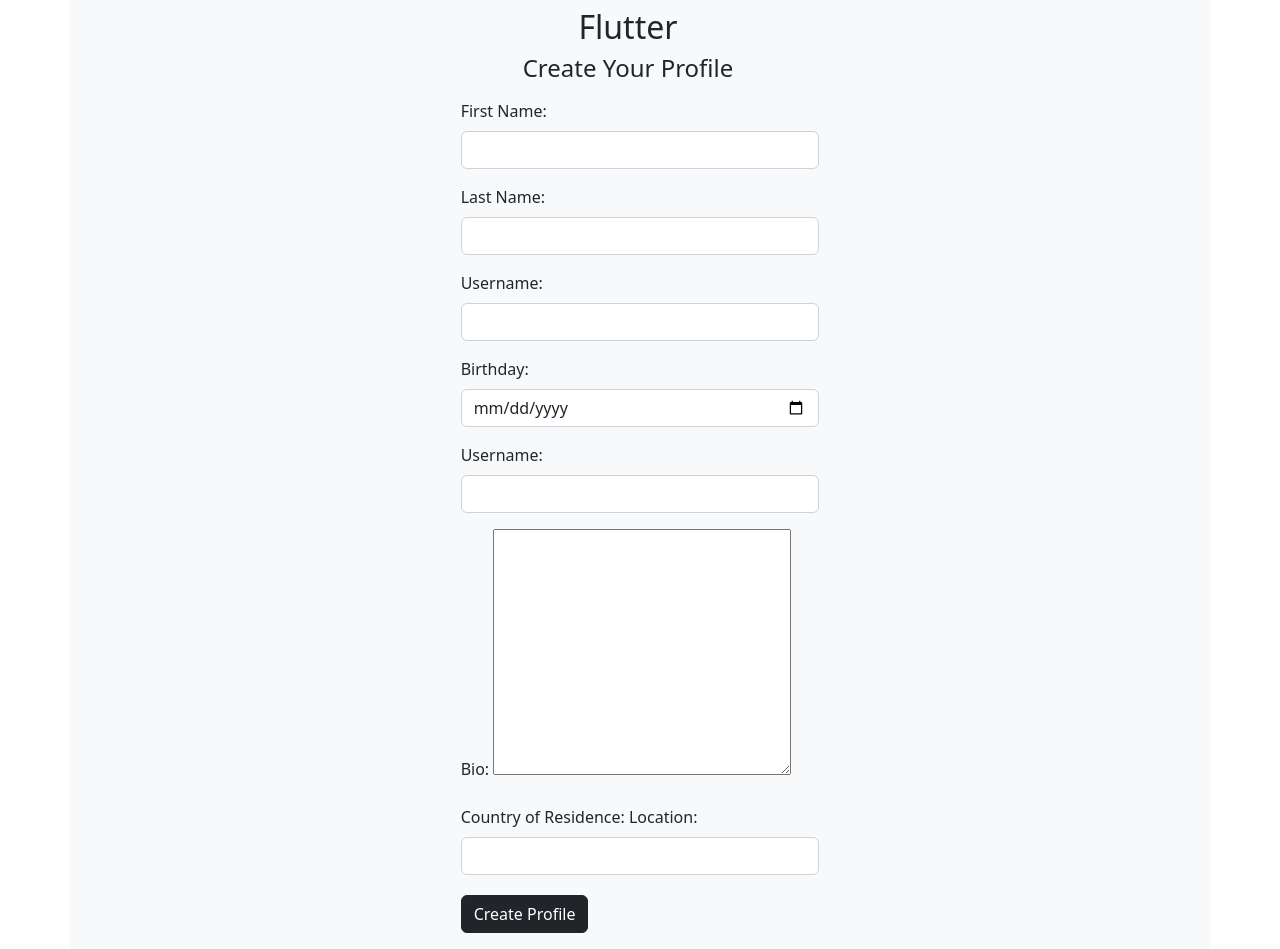
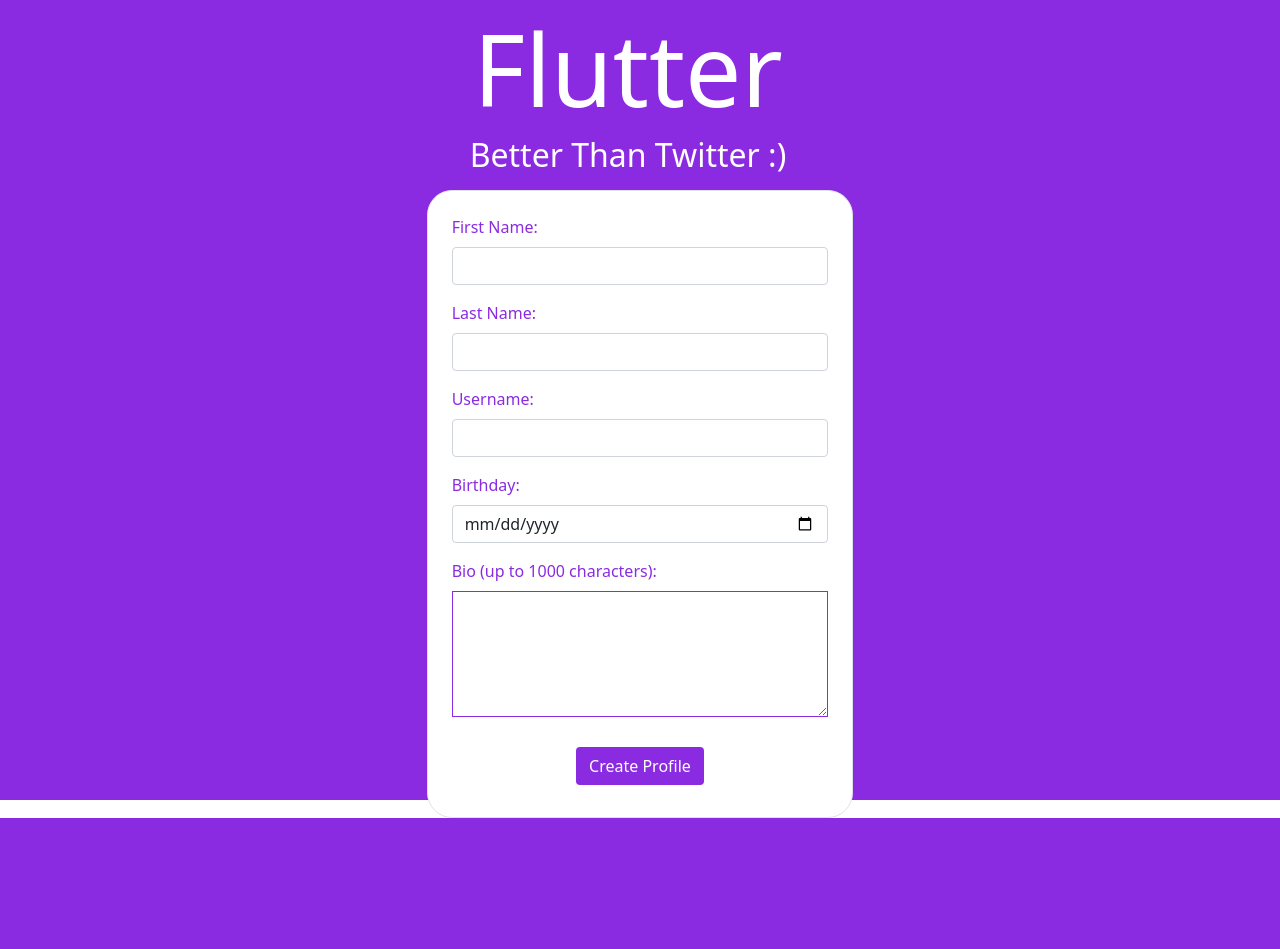
Before and after one commit to cxgraham/group-flutter, a Flask app: page /createprofile in a window 1280 px wide. After the commit the page ends 818 px from the top, so only its background shows below. Run offline with Flask 2, Linux system fonts and the light colour scheme; some libraries are stand-ins or nearby versions.

Commit message:
profiles (create, show, edit) work, likes table changed in db model

```diff
--- a/flask_app/config/mysqlconnection.py
+++ b/flask_app/config/mysqlconnection.py
@@ -6,7 +6,7 @@ class MySQLConnection:
     # change the user and password as needed
         connection = pymysql.connect(host = 'localhost',
                                     user = 'root',
-                                    password = '',
+                                    password = 'root',
                                     db = db,
                                     charset = 'utf8mb4',
                                     cursorclass = pymysql.cursors.DictCursor,
--- a/flask_app/controllers/login_register.py
+++ b/flask_app/controllers/login_register.py
@@ -47,13 +47,12 @@ def process():
 def profile():
     return render_template ('createprofile.html')
 
-@app.route('/createprofile', methods = ['post']) #profile creation method
-def createprofile():
+@app.route('/createnewprofile', methods = ['post']) #profile creation method
+def createnewprofile():
     if not Profile.validate(request.form):
         return redirect ('/createprofile')
     data = Profile.parsed_data(request.form)
     newprofile = Profile.new_profile(data)
-    flash("Congrats! Get started by adding items. Then when you have a few begin making your outfit sets.", "congrats")
     return redirect ('/homepage') #direct to main page, need to add user id to the url
 
 @app.route('/myprofile') #page for user to see their profile
@@ -63,6 +62,7 @@ def myprofile():
         return redirect ('/') #userinfor can be changed to profile info if you want
     data = {'user_id' : session['user_id']}
     userinfo = Profile.get_profile_by_id(data)
+    print("@@@@@@@@@@", userinfo)
     return render_template ('myprofile.html', userinfo =userinfo)
 
 @app.route('/editprofile') #edit profile page
--- a/flask_app/models/profile.py
+++ b/flask_app/models/profile.py
@@ -3,24 +3,23 @@ from flask_app import app
 from flask_app.config.mysqlconnection import connectToMySQL
 from datetime import date
 
-db = 'flutter_schema' #temporary database name for now, actual name TBD
+db = 'flutter_schema' #official database name
 
 class Profile:
     def __init__(self, data):
         self.id = data['id']
-        self.username = data['username'] #added username for profile and queries, which data ultimately goes to profile and user TBD
         self.first_name = data['first_name']
         self.last_name = data['last_name']
+        self.username = data['username']
         self.birthday = data['birthday']
         self.bio = data['bio']
-        self.country = data['country']
         self.user_id = data['user_id']
 
     @classmethod  #new profile maker
     def new_profile(cls, data):
         print("*******", data)
-        query = """INSERT INTO profiles (first_name, last_name, birthday, username, bio, country, user_id)
-                VALUES (%(first_name)s, %(last_name)s, %(birthday)s, %(username)s, %(bio)s, %(country)s, %(user_id)s);
+        query = """INSERT INTO profiles (first_name, last_name, birthday, username, bio, user_id)
+                VALUES (%(first_name)s, %(last_name)s, %(birthday)s, %(username)s, %(bio)s, %(user_id)s);
                 """
         result = connectToMySQL(db).query_db(query,data)
         print (result)
@@ -28,30 +27,34 @@ class Profile:
 
     @classmethod #get user's profile
     def get_profile_by_id(cls, data):
-        print("*********", data)
+        # print("*********", data)
         query = """SELECT * from profiles
                     LEFT JOIN users on users.id = profiles.user_id
                     WHERE users.id = %(user_id)s;"""
-        print("$$$$$$", query)
+        # print("$$$$$$", query)
         result = connectToMySQL(db).query_db(query,data)
-        return result
+        return cls(result[0])
 
     @classmethod #edit profile
     def edit_my_profile(cls,data):
-        query = """UPDATE profiles SET first_name= %(first_name)s, last_name = %(last_name)s, birthday = %(birthday)s, username= %(username)s, bio %(bio)s
+        query = """UPDATE profiles SET first_name= %(first_name)s, last_name = %(last_name)s, birthday = %(birthday)s, username= %(username)s, bio = %(bio)s
                     WHERE id = %(user_id)s;""" #note: this is the profile ID passed through the userinfo obj in editprofile.html
         result = connectToMySQL(db).query_db(query,data)
-        print(result)
+
 
     @staticmethod
     def validate(newuser):
         is_valid = True
-        #firts_name
+        #first_name
         if len(newuser['first_name'])<1:
             flash("Please enter your first name.", 'profileerror')
             is_valid = False
         #last_name
         if len(newuser['last_name'])<1:
+            flash("Please enter your last name.", 'profileerror')
+            is_valid = False
+        #username
+        if len(newuser['username'])<1:
             flash("Please enter your last name.", 'profileerror')
             is_valid = False
         #birthday
@@ -62,10 +65,6 @@ class Profile:
             if (date.fromisoformat(newuser['birthday'])) >= date.today():
                 flash("Birthdate cannot be today or in the future.", "profileerror")
                 is_valid = False
-        #country
-        if (newuser["country"])=="":
-            flash("Please select your country or residence.", "profileerror")
-            is_valid = False
         return is_valid
 
     @staticmethod
@@ -77,6 +76,5 @@ class Profile:
         parsed_data['birthday'] = data['birthday']
         parsed_data['username'] = data['username']
         parsed_data['bio'] = data['bio']
-        parsed_data['country'] = data['country']
         parsed_data['user_id'] = data['user_id']
         return parsed_data
--- a/flask_app/static/css/custom.css
+++ b/flask_app/static/css/custom.css
@@ -17,3 +17,8 @@
 .main-container{
     height: 100%;
 }
+
+.profiletextbox{
+    width:100%;
+    border-color: blueviolet;
+}
--- a/flask_app/templates/createprofile.html
+++ b/flask_app/templates/createprofile.html
@@ -5,18 +5,20 @@
     <meta http-equiv="X-UA-Compatible" content="IE=edge">
     <meta name="viewport" content="width=device-width, initial-scale=1.0">
     <title>Create Profile</title>
-    <link href="https://cdn.jsdelivr.net/npm/bootstrap@5.2.0-beta1/dist/css/bootstrap.min.css" rel="stylesheet" integrity="sha384-0evHe/X+R7YkIZDRvuzKMRqM+OrBnVFBL6DOitfPri4tjfHxaWutUpFmBp4vmVor" crossorigin="anonymous">
-    <!-- <link rel="stylesheet" href="{{url_for('static', filename='bootstrap/css/bootstrap.min.css')}}"> -->
-    <link rel="stylesheet" type="text/css" href="{{ url_for('static', filename='css/custom.css') }}">
+        <!-- <link href="https://cdn.jsdelivr.net/npm/bootstrap@5.2.0-beta1/dist/css/bootstrap.min.css" rel="stylesheet" integrity="sha384-0evHe/X+R7YkIZDRvuzKMRqM+OrBnVFBL6DOitfPri4tjfHxaWutUpFmBp4vmVor" crossorigin="anonymous"> -->
+        <link rel="stylesheet" href="{{url_for('static', filename='bootstrap/css/bootstrap.min.css')}}">
+        <link rel="stylesheet" type="text/css" href="{{ url_for('static', filename='css/custom.css') }}">
+        <!-- <link rel="stylesheet" type="text/css" href='C:\Users\antho\OneDrive\Bootcamp\Group Project - Flutter\group-flutter\flask_app\static\bootstrap\css\bootstrap.min.css'> -->
+
 
 </head>
 <body>
-    <div class="container bg-light text-dark p-sm-2">
+    <div class="container-fluid text-dark main-bg-color vh-100">
         <div class="row ">
-            <div class="row text-center"><h2 class="largelogo">Flutter</h2></div>
-            <div class="row text-center"><h4 class="bio40">Create Your Profile</h2></div>
+            <div class="row text-center mt-2"><h1 class="maintitle text-white">Flutter</h1></div>
+            <div class="row text-center"><h2 class="text-white">Better Than Twitter :)</h2></div>
             <div class="col-sm-4"></div>
-            <div class="col-sm-4 mt-2">
+            <div class="col-sm-4 bg-white border mt-2 p-4 mainborder main-color">
                 <div>
                     {% with profileerror = get_flashed_messages(category_filter=["profileerror"])  %}
                         {% if profileerror %}
@@ -26,7 +28,7 @@
                     {% endif %}
                 {% endwith %}
                 </div>
-                <form action="/createprofile" method="post">
+                <form action="/createnewprofile" method="post">
                     <div class="mb-3">
                         <label for="first_name" class="form-label">First Name:</label>
                         <input type="text" class="form-control" name = 'first_name' id='first_name'>
@@ -35,6 +37,7 @@
                         <label for="last_name" class="form-label">Last Name:</label>
                         <input type="text" class="form-control" name = 'last_name' id='last_name'>
                     </div>
+                    <!-- we should add a validation if the user name exists -->
                     <div class="mb-3">
                         <label for="username" class="form-label">Username:</label>
                         <input type="text" class="form-control" name = 'username' id='username'>
@@ -43,21 +46,16 @@
                         <label for="birthday" class="form-label">Birthday:</label>
                         <input type="date" class="form-control" name = 'birthday' id='birthday'>
                     </div>
+                    <!--  Tony: reduced rows height from 10 to 5 for leaness
+                        added profiletextbox style in custom.css, removed cols="30 and added width:100% so width can autofit -->
+                    <label for="bio" class="form-label">Bio (up to 1000 characters):</label>
                     <div class="mb-3">
-                        <label for="username" class="form-label">Username:</label>
-                        <input type="text" class="form-control" name = 'username' id='username'>
-                    </div>
-                    <div class="mb-3">
-                        <label for="bio" class="form-label">Bio:</label>
-                        <textarea name="bio" id="bio" cols="30" rows="10"></textarea>
-                    </div>
-                    <div class="mb-3">
-                        <label for="country" class="form-label">Country of Residence:</label>
-                        <label for="country" class="form-label">Location:</label>
-                        <input type="text" class="form-control" name = 'country' id='country'>
+                        <textarea name="bio" id="bio" class="profiletextbox" rows="5"></textarea>
                         <input type="hidden" name="user_id" value="{{session.user_id}}">
                     </div>
-                    <button type="submit" class="btn btn-dark mb-md-2 mt-1">Create Profile</button>
+                    <div class="text-center">
+                        <button type="submit" class="btn main-bg-color text-white mb-md-2 mt-2">Create Profile</button>
+                    </div>
                 </form>
             </div>
             <div class="col-sm-2"></div>
--- a/flask_app/templates/homepage.html
+++ b/flask_app/templates/homepage.html
@@ -8,5 +8,8 @@
 </head>
 <body>
     hello
+
+    <a class="nav-link text-dark" href="/myprofile">My Profile</a>
+    <a class="nav-link text-dark" href="/logout">Logout</a>
 </body>
 </html>
--- a/flask_app/templates/main.html
+++ b/flask_app/templates/main.html
@@ -8,5 +8,7 @@
 </head>
 <body>
     <h1>Welcome, {{userinfo.username}}</h1>
+
+    <a class="nav-link text-dark" href="/myprofile">My Profile</a>
 </body>
 </html>
```
Also changed, not shown: flask_app/templates/editprofile.html (added, +68 -0 lines), flask_app/templates/index.html (+9 -13 lines), flask_app/templates/myprofile.html (added, +45 -0 lines), flask_app/templates/register.html (+16 -11 lines), 4 other files.
